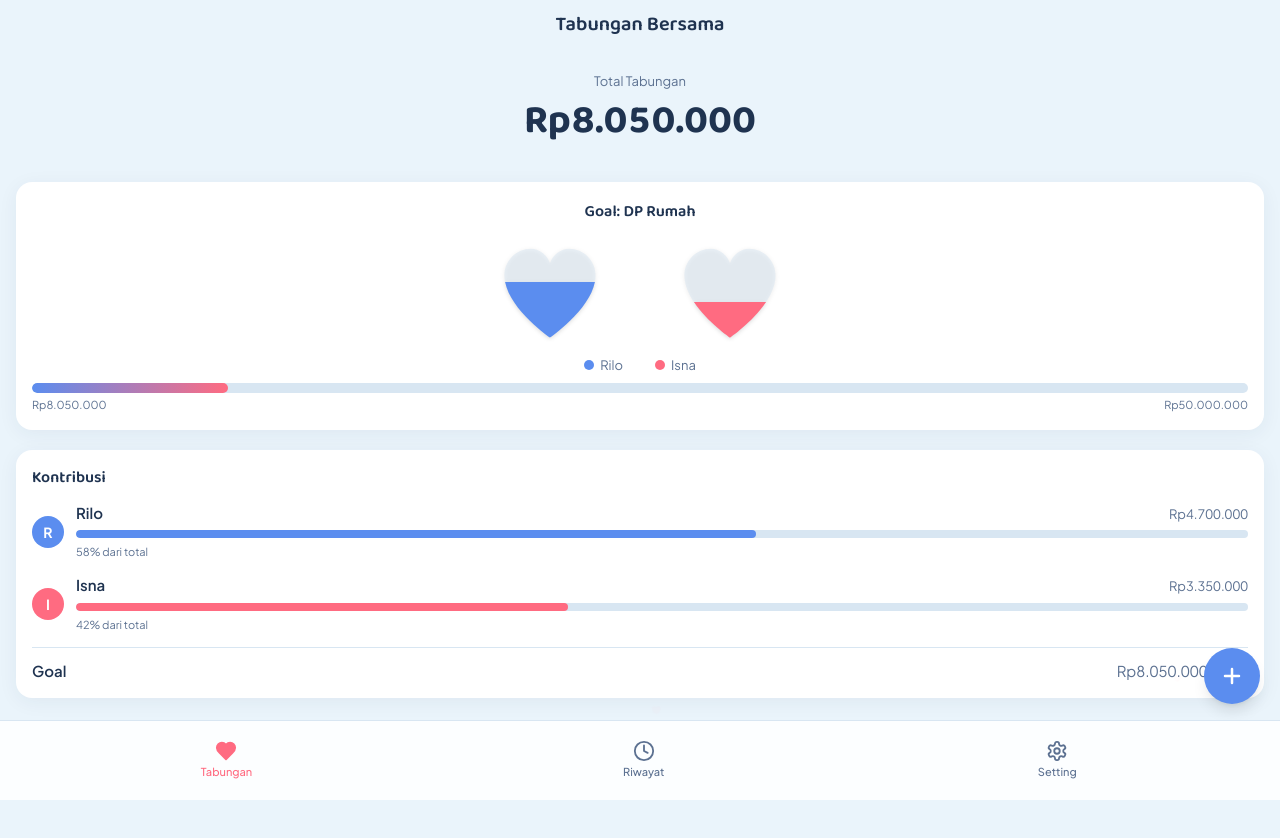
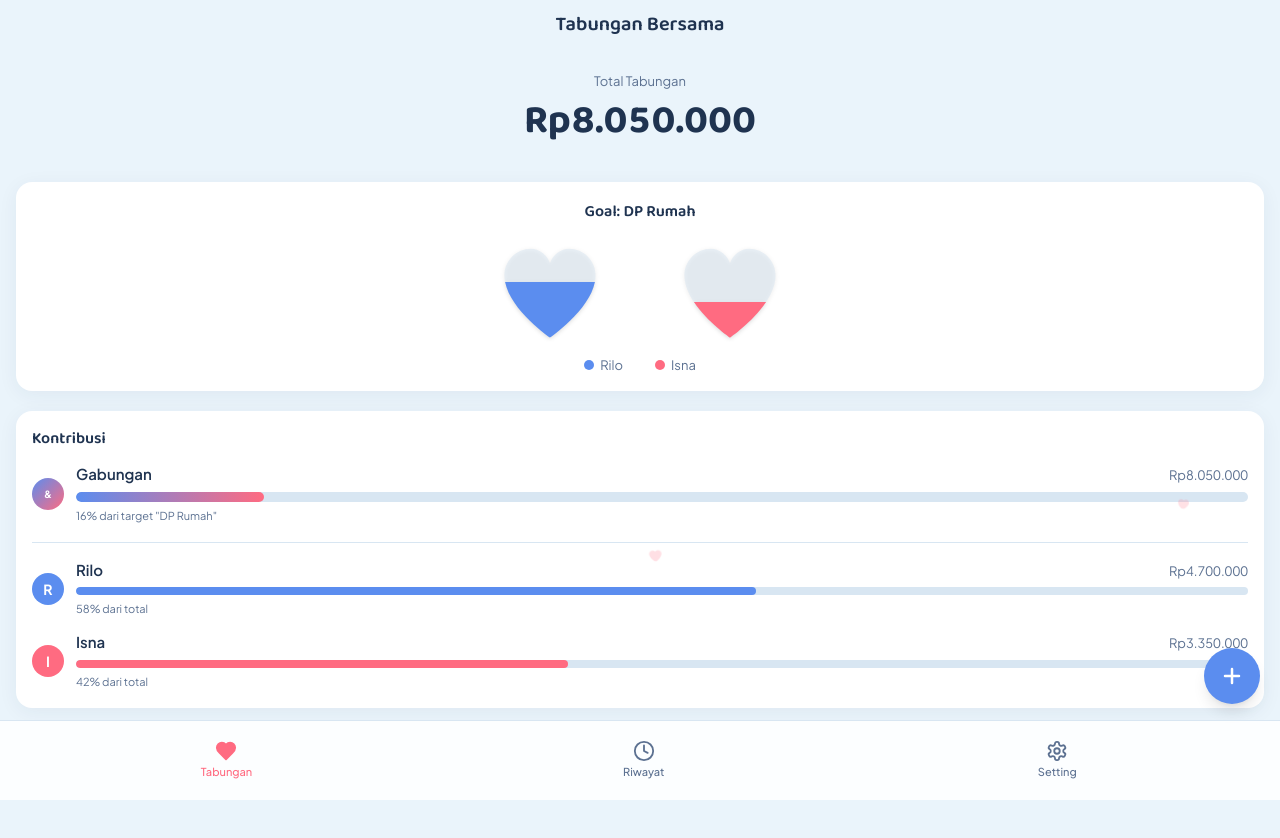
Before and after one commit to Riloyy/savings-couple, a React (Vite) app: page / in a window 1280 px wide. Built offline with nearby package versions, Linux system fonts and the light colour scheme.

Commit message:
add combined progress (Gabungan) section to BreakdownCard

```diff
--- a/src/App.tsx
+++ b/src/App.tsx
@@ -31,7 +31,7 @@ function AppContent() {
   }
 
   return (
-    <>
+    <div className="bg-bg-primary min-h-dvh relative">
       <FloatingHearts />
       <AppShell title={TITLES[page]}>
         {page === 'dashboard' && <DashboardPage onAddTransaction={() => setShowForm(true)} />}
@@ -40,7 +40,7 @@ function AppContent() {
         <BottomNav active={page} onNavigate={setPage} />
         {showForm && <TransactionForm onClose={() => setShowForm(false)} />}
       </AppShell>
-    </>
+    </div>
   )
 }
 
--- a/src/components/dashboard/BreakdownCard.tsx
+++ b/src/components/dashboard/BreakdownCard.tsx
@@ -3,12 +3,44 @@ import { USERS, formatIDR } from '../../data/mock'
 interface BreakdownCardProps {
   total: number
   userTotals: Record<string, number>
+  goalAmount: number
+  goalName: string
 }
 
-export function BreakdownCard({ total, userTotals }: BreakdownCardProps) {
+export function BreakdownCard({ total, userTotals, goalAmount, goalName }: BreakdownCardProps) {
+  const totalPct = total > 0 ? Math.round((userTotals['rilo'] ?? 0) / total * 100) + Math.round((userTotals['isna'] ?? 0) / total * 100) : 0
+  const goalPct = goalAmount > 0 ? Math.min(100, Math.round((total / goalAmount) * 100)) : 0
+
   return (
     <div className="bg-bg-surface rounded-2xl p-4 shadow-[0_4px_20px_rgba(31,51,80,0.06)]">
       <h3 className="font-display text-base font-semibold text-text-primary mb-3">Kontribusi</h3>
+
+      <div className="mb-4 pb-4 border-b border-border">
+        <div className="flex items-center gap-3">
+          <div className="w-8 h-8 rounded-full flex items-center justify-center shrink-0"
+            style={{ background: 'linear-gradient(135deg, var(--color-blue-accent), var(--color-love-pink))' }}
+          >
+            <span className="text-white text-[10px] font-bold">&</span>
+          </div>
+          <div className="flex-1 min-w-0">
+            <div className="flex justify-between items-baseline">
+              <span className="text-[15px] font-semibold text-text-primary">Gabungan</span>
+              <span className="text-[13px] text-text-secondary tabular-nums">{formatIDR(total)}</span>
+            </div>
+            <div className="mt-1.5 h-2.5 rounded-full bg-border overflow-hidden">
+              <div
+                className="h-full rounded-full transition-all duration-600 ease-out"
+                style={{
+                  width: `${goalPct}%`,
+                  background: 'linear-gradient(90deg, var(--color-blue-accent), var(--color-love-pink))',
+                }}
+              />
+            </div>
+            <span className="text-[11px] text-text-secondary">{goalPct}% dari target "{goalName}"</span>
+          </div>
+        </div>
+      </div>
+
       {USERS.map(u => {
         const userTotal = userTotals[u.id] || 0
         const pctOfTotal = total > 0 ? Math.round((userTotal / total) * 100) : 0
@@ -39,14 +71,6 @@ export function BreakdownCard({ total, userTotals }: BreakdownCardProps) {
           </div>
         )
       })}
-      <div className="mt-3 pt-3 border-t border-border">
-        <div className="flex justify-between text-[15px]">
-          <span className="text-text-primary font-semibold">Goal</span>
-          <span className="text-text-secondary tabular-nums">
-            {formatIDR(total)} / {formatIDR(0)} {/* goal amount will be passed later */}
-          </span>
-        </div>
-      </div>
     </div>
   )
 }
--- a/src/components/dashboard/DashboardPage.tsx
+++ b/src/components/dashboard/DashboardPage.tsx
@@ -17,7 +17,6 @@ export function DashboardPage({ onAddTransaction }: DashboardPageProps) {
   const isnaTotal = userTotals[ISNA.id] || 0
   const riloPct = total > 0 ? Math.max(0, Math.min(100, (riloTotal / total) * 100)) : 0
   const isnaPct = total > 0 ? Math.max(0, Math.min(100, (isnaTotal / total) * 100)) : 0
-  const goalPct = settings.goalAmount > 0 ? Math.min(100, (total / settings.goalAmount) * 100) : 0
   const isComplete = total >= settings.goalAmount && settings.goalAmount > 0
 
   return (
@@ -39,24 +38,9 @@ export function DashboardPage({ onAddTransaction }: DashboardPageProps) {
           nameB={ISNA.name}
           isComplete={isComplete}
         />
-        <div className="mt-2">
-          <div className="h-2.5 rounded-full bg-border overflow-hidden">
-            <div
-              className="h-full rounded-full transition-all duration-600 ease-out"
-              style={{
-                width: `${goalPct}%`,
-                background: 'linear-gradient(90deg, var(--color-blue-accent), var(--color-love-pink))',
-              }}
-            />
-          </div>
-          <div className="flex justify-between mt-1">
-            <span className="text-[11px] text-text-secondary">{formatIDR(total)}</span>
-            <span className="text-[11px] text-text-secondary">{formatIDR(settings.goalAmount)}</span>
-          </div>
-        </div>
       </div>
 
-      <BreakdownCard total={total} userTotals={userTotals} />
+      <BreakdownCard total={total} userTotals={userTotals} goalAmount={settings.goalAmount} goalName={settings.goalName} />
 
       <button
         onClick={onAddTransaction}
--- a/src/components/layout/AppShell.tsx
+++ b/src/components/layout/AppShell.tsx
@@ -8,7 +8,7 @@ interface AppShellProps {
 export function AppShell({ children, title }: AppShellProps) {
   return (
     <div
-      className="min-h-dvh bg-bg-primary"
+      className="min-h-dvh"
       style={{ paddingTop: 'env(safe-area-inset-top, 0px)' }}
     >
       {title && (
--- a/src/components/ui/FloatingHearts.tsx
+++ b/src/components/ui/FloatingHearts.tsx
@@ -14,10 +14,10 @@ export function FloatingHearts() {
     Array.from({ length: 7 }, (_, i) => ({
       id: i,
       x: Math.random() * 100,
-      size: 10 + Math.random() * 10,
-      delay: Math.random() * 12,
-      duration: 12 + Math.random() * 6,
-      opacity: 0.12 + Math.random() * 0.1,
+      size: 14 + Math.random() * 10,
+      delay: Math.random() * 10,
+      duration: 10 + Math.random() * 8,
+      opacity: 0.2 + Math.random() * 0.15,
     }))
   )
 
@@ -31,7 +31,7 @@ export function FloatingHearts() {
           className="absolute bottom-0"
           style={{
             left: `${h.x}%`,
-            animation: `heart-float-${h.id} ${h.duration}s ${h.delay}s infinite ease-in`,
+            animation: `heart-float-${h.id} ${h.duration}s ${h.delay}s infinite linear`,
             opacity: 0,
           }}
         >
@@ -40,7 +40,6 @@ export function FloatingHearts() {
             height={h.size}
             viewBox="0 0 24 24"
             fill="var(--color-love-pink)"
-            style={{ opacity: h.opacity }}
           >
             <path d="M12 21.35C12 21.35 4 16 4 9.5 4 6.46 6.46 4 9.5 4c1.74 0 3.41.81 4.5 2.09C15.09 4.81 16.76 4 18.5 4 21.54 4 24 6.46 24 9.5c0 6.5-8 11.85-8 11.85L12 21.35z" />
           </svg>
```
